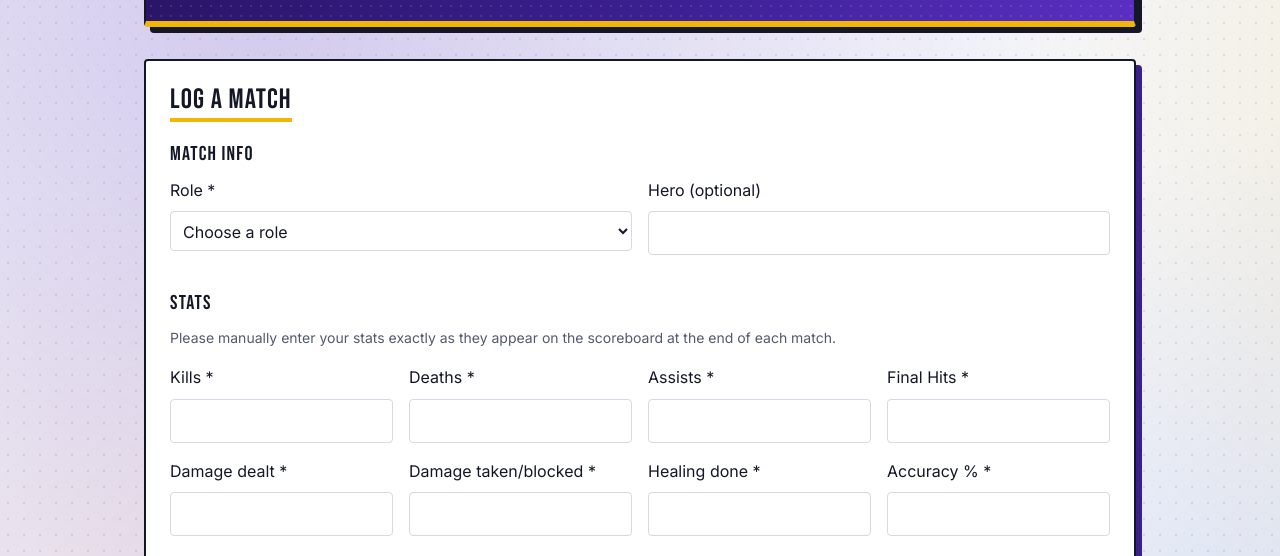
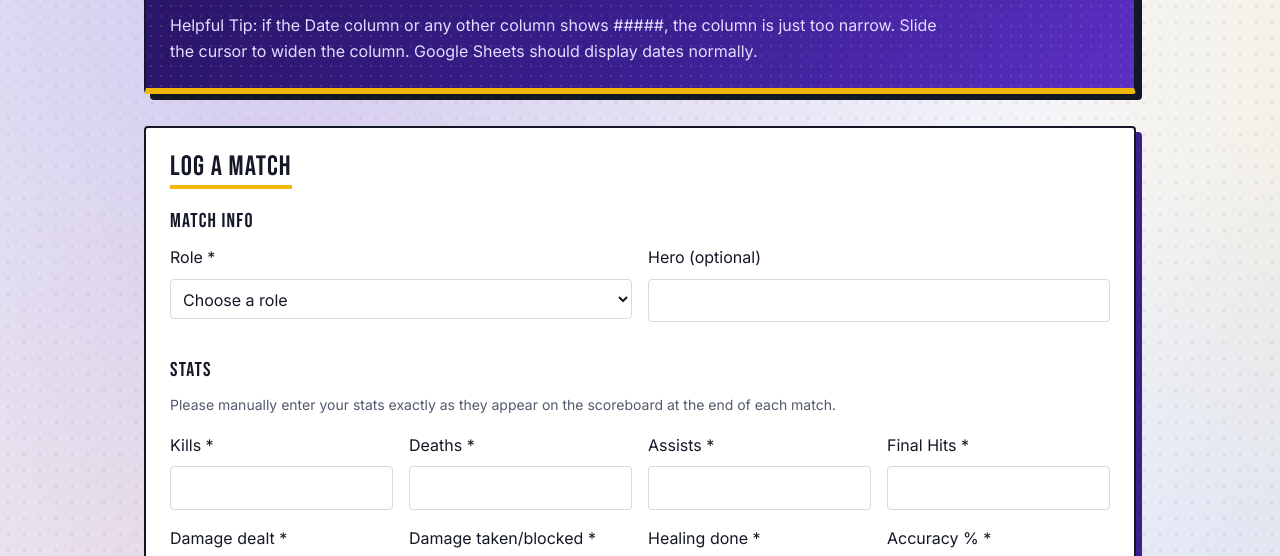
Before and after one commit to TJRod28/zed, a plain HTML site: page index.html in a window 1280 px wide. Shown: the part 225-781 px from the top of the page. Drawn offline with Linux system fonts and the light colour scheme.

Commit message:
Adding Helpful CSV Tip Text
Added helpful CSV Tip Text to my index and Read Me files over what I though was a glitch or bug. This was actually an issue with Excel about length of information that can be exported. Once the columns were widened the accurate data is then displayed

```diff
--- a/index.html
+++ b/index.html
@@ -31,6 +31,7 @@
     <div class="header-text">
         <h1>Marvel Rivals Stats Tracker</h1>
         <p>An unofficial stats tracker for Marvel Rivals developed by a fellow fan of the game. Feel free to log your stats after each match and review your history. Everything is saved in your browser's local storage. There is also an additional option to export your match data into a CSV file for easier convenience or to help strategize for Esport tournaments.</p>
+        <p>Helpful Tip: if the Date column or any other column shows #####, the column is just too narrow. Slide the cursor to widen the column. Google Sheets should display dates normally.</p>
     </div>
     <button type="button" id="theme-toggle" class="btn-secondary" aria-pressed="false">Dark mode</button>
 </header>
```
Also changed, not shown: 1 other file.
